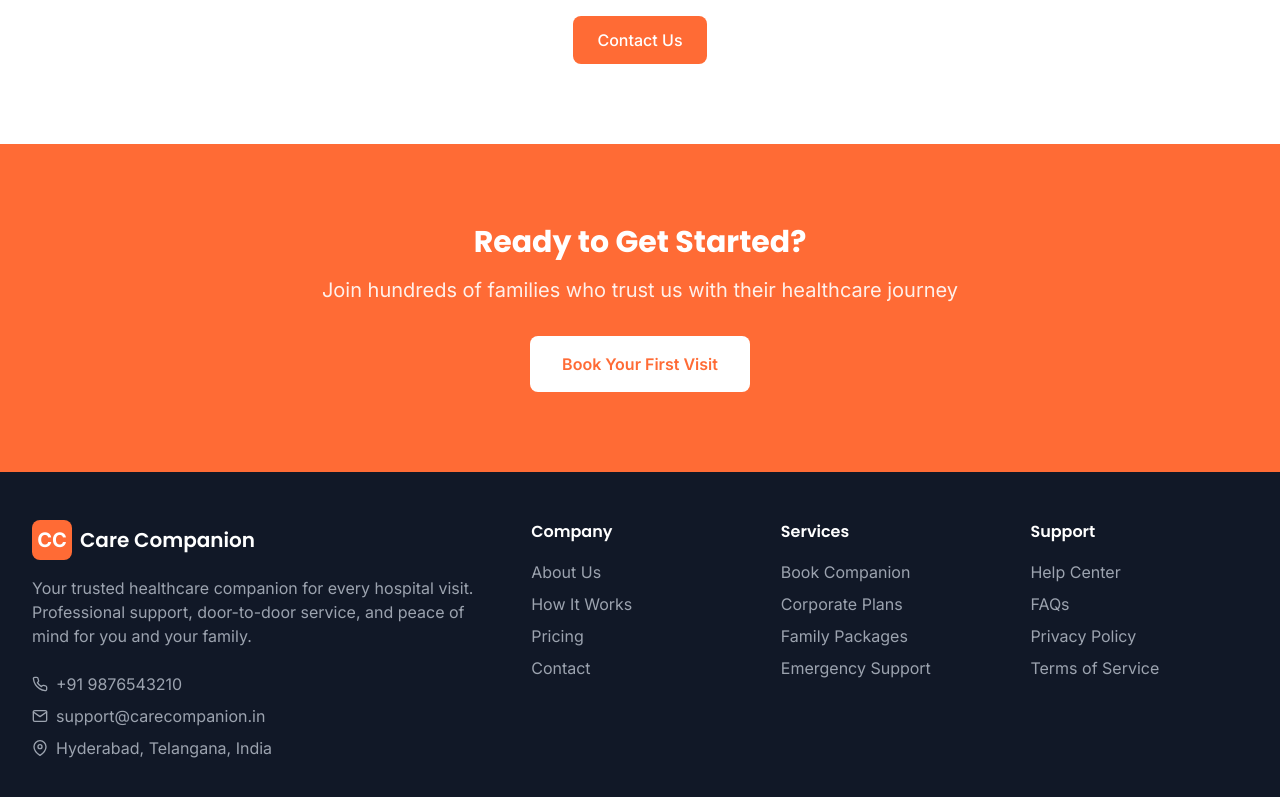
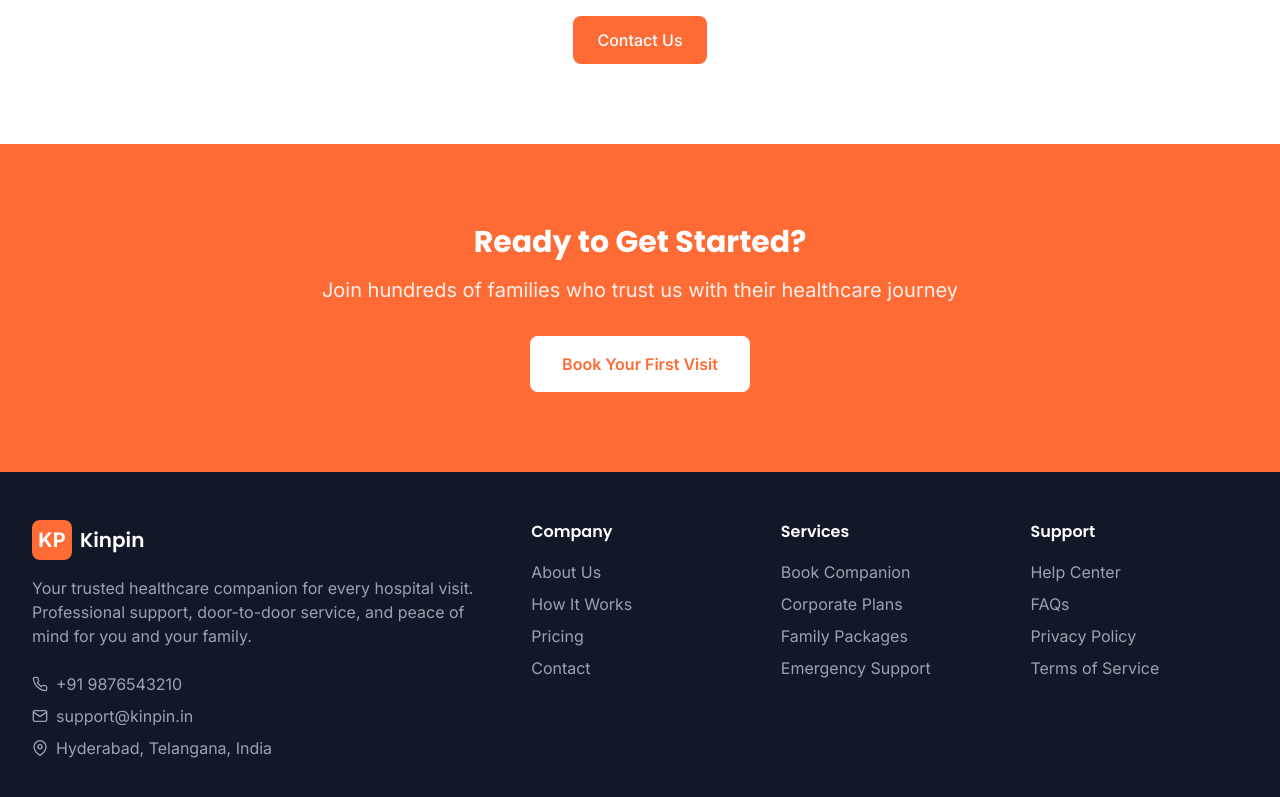
Before and after one commit to saipavansp/care, a React (Create React App) app in the folder client/: page /pricing in a window 1280 px wide. Shown: the part 1967-2764 px from the top of the page. Built offline with nearby package versions, Linux system fonts and the light colour scheme; no server answers.

Commit message:
Change branding from Care Companion to Kinpin and update testimonials to focus on Telangana and Andhra Pradesh

```diff
--- a/client/src/components/home/TestimonialsSection.js
+++ b/client/src/components/home/TestimonialsSection.js
@@ -6,35 +6,35 @@ const TestimonialsSection = () => {
   const TESTIMONIALS = [
     {
       id: 1,
-      name: 'Priya Sharma',
-      role: 'Daughter (Delhi)',
-      content: 'Care Companion has been a blessing for our family. My mother needed regular visits to AIIMS for her cardiac checkups. The companion spoke fluent Hindi, helped with all paperwork, and sent me updates throughout. माँ बहुत खुश हैं!',
+      name: 'Ravi Kiran',
+      role: 'Son (Hyderabad)',
+      content: 'Kinpin has been a blessing for our family. My father needed regular visits to KIMS for his cardiac checkups. The companion was very professional, helped with all paperwork, and kept me updated throughout.',
+      rating: 5,
+      image: 'https://images.unsplash.com/photo-1566492031773-4f4e44671857?ixlib=rb-4.0.3&auto=format&fit=crop&w=100&q=80'
+    },
+    {
+      id: 2,
+      name: 'Lakshmi Devi',
+      role: 'Daughter (Vijayawada)',
+      content: 'Working in IT, I couldn\'t accompany my mother to her appointments. Kinpin not only helped with the hospital visit but also explained the prescription in simple Telugu terms. They even helped get the medicines. Excellent service!',
       rating: 5,
       image: 'https://images.unsplash.com/photo-1594824476967-48c8b964273f?ixlib=rb-4.0.3&auto=format&fit=crop&w=100&q=80'
     },
     {
-      id: 2,
-      name: 'Rajesh Kumar',
-      role: 'Son (Mumbai)',
-      content: 'Working in IT, I couldn\'t accompany my father to Kokilaben Hospital. The companion not only helped with the doctor visit but also explained the prescription in simple terms. They even helped get the medicines. Excellent service!',
+      id: 3,
+      name: 'Venkat Rao',
+      role: 'Patient (Warangal)',
+      content: 'At 68 years old, visiting hospitals alone was becoming difficult. Kinpin made it so easy with their door-to-door service. Their companion was respectful and patient throughout my treatment at Yashoda Hospital.',
       rating: 5,
       image: 'https://images.unsplash.com/photo-1507003211169-0a1dd7228f2d?ixlib=rb-4.0.3&auto=format&fit=crop&w=100&q=80'
     },
     {
-      id: 3,
-      name: 'Anita Patel',
-      role: 'Patient (Ahmedabad)',
-      content: 'मैं 72 साल की हूँ और अकेली रहती हूँ। Care Companion की वजह से मुझे अस्पताल जाने में कोई परेशानी नहीं होती। They treat me like family and handle everything professionally.',
+      id: 4,
+      name: 'Srinivas Reddy',
+      role: 'Son (Hyderabad)',
+      content: 'My parents live in Hyderabad while I work in Bangalore. Kinpin ensures they never miss their appointments at Apollo Hospital. The digital reports help me stay updated about their health. Truly reliable service!',
       rating: 5,
       image: 'https://images.unsplash.com/photo-1582896911227-c966f6e7fb93?ixlib=rb-4.0.3&auto=format&fit=crop&w=100&q=80'
-    },
-    {
-      id: 4,
-      name: 'Suresh Reddy',
-      role: 'Son (Hyderabad)',
-      content: 'My parents live in Hyderabad while I work in the US. Care Companion ensures they never miss their appointments at Apollo Hospital. The digital reports help me stay updated about their health. Truly reliable service!',
-      rating: 5,
-      image: 'https://images.unsplash.com/photo-1566492031773-4f4e44671857?ixlib=rb-4.0.3&auto=format&fit=crop&w=100&q=80'
     }
   ];
 
@@ -58,10 +58,10 @@ const TestimonialsSection = () => {
           className="text-center mb-12"
         >
           <h2 className="text-3xl md:text-4xl font-heading font-bold text-gray-900 mb-4">
-            What Indian Families Say
+            What Our Clients Say
           </h2>
           <p className="text-lg text-gray-600 max-w-2xl mx-auto">
-            Real stories from families across India who trust us with their parents' healthcare
+            Real stories from families across Telangana and Andhra Pradesh who trust us with their healthcare needs
           </p>
         </motion.div>
 
@@ -157,20 +157,20 @@ const TestimonialsSection = () => {
           viewport={{ once: true }}
           className="mt-12 text-center"
         >
-          <p className="text-gray-600 mb-4">Trusted by families across India</p>
+          <p className="text-gray-600 mb-4">Trusted by families across Telangana and Andhra Pradesh</p>
           <div className="flex flex-wrap justify-center gap-8 items-center">
             <div className="text-center">
               <p className="text-3xl font-bold text-primary">500+</p>
-              <p className="text-sm text-gray-600">Indian Families</p>
+              <p className="text-sm text-gray-600">Happy Clients</p>
             </div>
-            <div className="text-center">
+            {/* <div className="text-center">
               <p className="text-3xl font-bold text-primary">15+</p>
               <p className="text-sm text-gray-600">Cities Covered</p>
             </div>
             <div className="text-center">
               <p className="text-3xl font-bold text-primary">8+</p>
               <p className="text-sm text-gray-600">Regional Languages</p>
-            </div>
+            </div> */}
           </div>
         </motion.div>
       </div>
--- a/client/src/components/layout/Footer.js
+++ b/client/src/components/layout/Footer.js
@@ -43,9 +43,9 @@ const Footer = () => {
           <div className="lg:col-span-2">
             <div className="flex items-center space-x-2 mb-4">
               <div className="w-10 h-10 bg-primary rounded-lg flex items-center justify-center">
-                <span className="text-white text-xl font-bold">CC</span>
+                <span className="text-white text-xl font-bold">KP</span>
               </div>
-              <span className="text-xl font-heading font-semibold">Care Companion</span>
+              <span className="text-xl font-heading font-semibold">Kinpin</span>
             </div>
             <p className="text-gray-400 mb-6 max-w-md">
               Your trusted healthcare companion for every hospital visit. Professional support,
@@ -60,11 +60,11 @@ const Footer = () => {
                 <span>+91 9876543210</span>
               </a>
               <a
-                href="mailto:support@carecompanion.in"
+                href="mailto:support@kinpin.in"
                 className="flex items-center space-x-2 text-gray-400 hover:text-primary transition-colors"
               >
                 <FiMail className="w-4 h-4" />
-                <span>support@carecompanion.in</span>
+                <span>support@kinpin.in</span>
               </a>
               <div className="flex items-center space-x-2 text-gray-400">
                 <FiMapPin className="w-4 h-4" />
@@ -151,7 +151,7 @@ const Footer = () => {
         <div className="max-width-container section-padding">
           <div className="flex flex-col md:flex-row items-center justify-between gap-4">
             <p className="text-gray-400 text-sm text-center md:text-left">
-              © {currentYear} Care Companion. All rights reserved.
+              © {currentYear} Kinpin. All rights reserved.
             </p>
             <div className="flex items-center space-x-4">
               {socialLinks.map((social) => (
--- a/client/src/components/layout/Header.js
+++ b/client/src/components/layout/Header.js
@@ -36,10 +36,10 @@ const Header = () => {
             className="flex items-center space-x-2"
           >
             <div className="w-10 h-10 bg-primary rounded-lg flex items-center justify-center">
-              <span className="text-white text-xl font-bold">CC</span>
+              <span className="text-white text-xl font-bold">KP</span>
             </div>
             <span className="text-xl font-heading font-semibold text-gray-800">
-              Care Companion
+              Kinpin
             </span>
           </Link>
 
```
